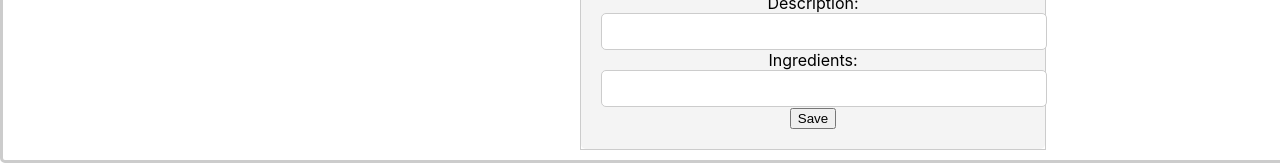
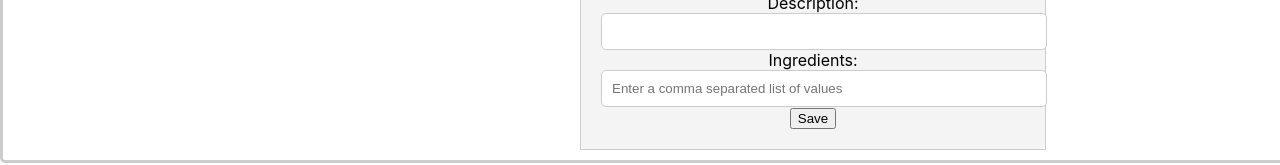
Before and after one commit to will-norris-tk/onboarding, a React (Create React App) app in the folder frontend/: page /create in a window 1280 px wide. Shown: the part 202-367 px from the top of the page. Built offline with nearby package versions, Linux system fonts and the light colour scheme; no server answers.

Commit message:
Add prompt

```diff
--- a/frontend/src/components/ControlledRecipeFields.js
+++ b/frontend/src/components/ControlledRecipeFields.js
@@ -11,7 +11,7 @@ export function ControlledRecipeFields({
       <label htmlFor='description'>Description:</label>
       <StyledInput type='text' id='description' name='description' value={recipeState.description} onChange={updateRecipeState}></StyledInput>
       <label htmlFor='ingredients'>Ingredients:</label>
-      <StyledInput type='text' id='ingredients' name='ingredients' value={recipeState.ingredients} onChange={updateRecipeState}></StyledInput>
+      <StyledInput type='text' id='ingredients' name='ingredients' placeholder="Enter a comma separated list of values" value={recipeState.ingredients} onChange={updateRecipeState}></StyledInput>
     </>
   )
   }
```
